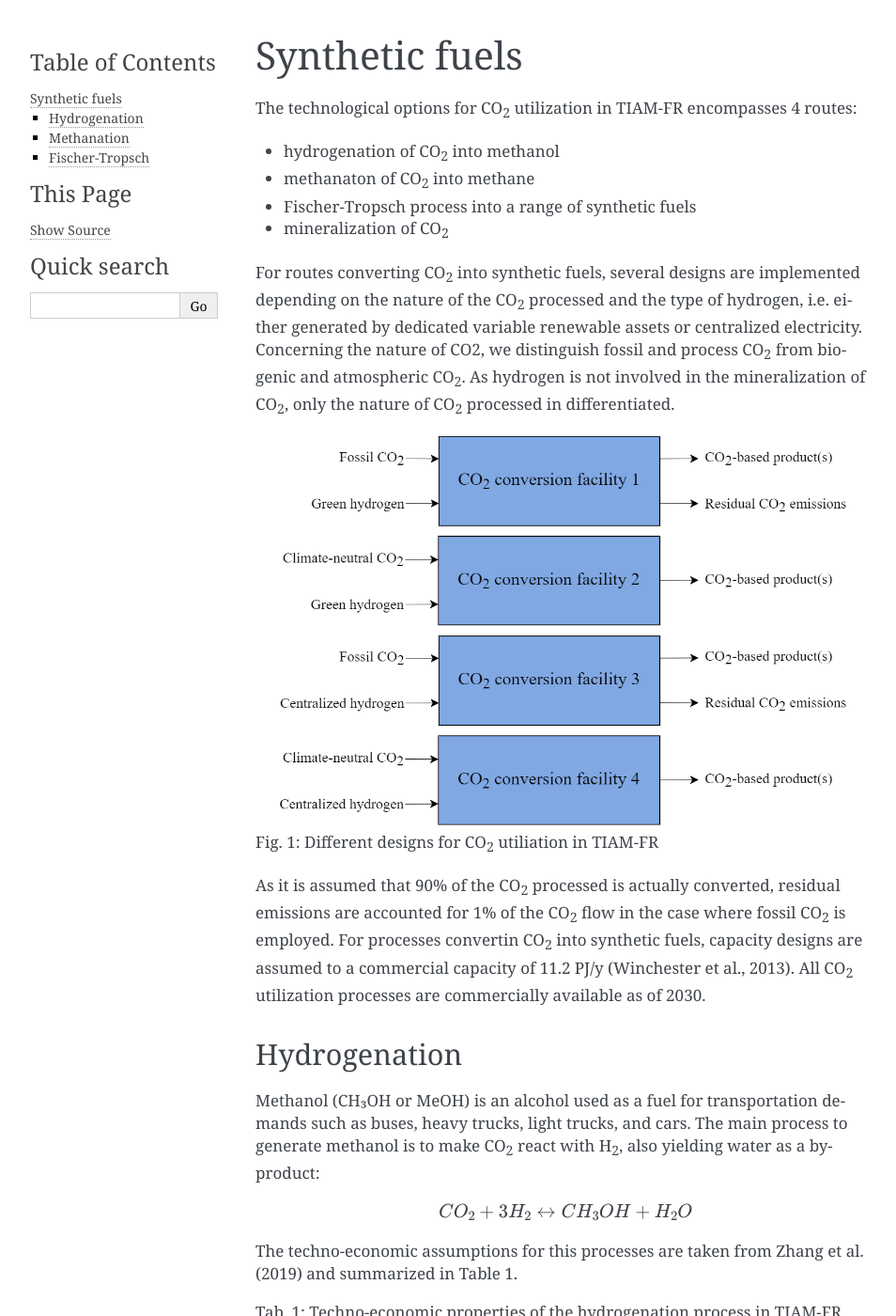
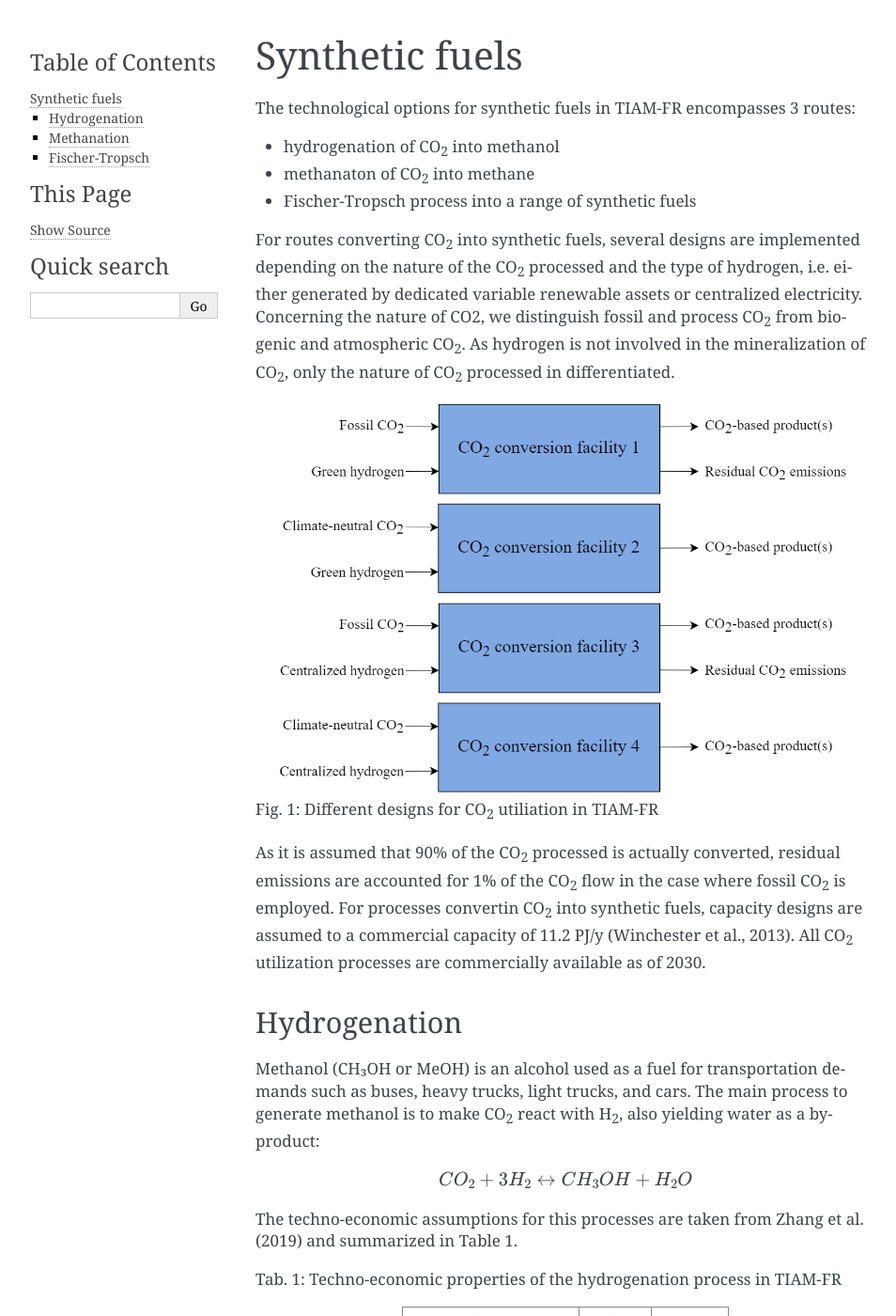
Before and after one commit to LucasDesport/tiam-fr, a Sphinx documentation site: the page built from docs/energy-sectors/supply/synthetic-fuels.md, in a window 1280 px wide and 1400 px high. Shown: the whole window at 94% size, without its empty margins (148-1102 px from the left). Built offline with Sphinx 7.4.7, drawn with Linux system fonts in a browser that asks for light colours; formulas are drawn with MathJax 3; some of the changed text lies outside the part shown.

Commit message:
Update synthetic-fuels.md

```diff
--- a/docs/energy-sectors/supply/synthetic-fuels.md
+++ b/docs/energy-sectors/supply/synthetic-fuels.md
@@ -1,10 +1,9 @@
 # Synthetic fuels
 
-The technological options for CO<sub>2</sub> utilization in TIAM-FR encompasses 4 routes:
+The technological options for synthetic fuels in TIAM-FR encompasses 3 routes:
 + hydrogenation of CO<sub>2</sub> into methanol
 + methanaton of CO<sub>2</sub> into methane
 + Fischer-Tropsch process into a range of synthetic fuels
-+ mineralization of CO<sub>2</sub>
 
 For routes converting CO<sub>2</sub> into synthetic fuels, several designs are implemented depending on the nature of the CO<sub>2</sub> processed and the type of hydrogen, i.e. either generated by dedicated variable renewable assets or centralized electricity. Concerning the nature of CO2, we distinguish fossil and process CO<sub>2</sub> from biogenic and atmospheric CO<sub>2</sub>. As hydrogen is not involved in the mineralization of CO<sub>2</sub>, only the nature of CO<sub>2</sub> processed in differentiated.
 
@@ -18,7 +17,7 @@ As it is assumed that 90% of the CO<sub>2</sub> processed is actually converted,
 Methanol (CH₃OH or MeOH) is an alcohol used as a fuel for transportation demands such as buses, heavy trucks, light trucks, and cars. The main process to generate methanol is to make CO<sub>2</sub> react with H<sub>2</sub>, also yielding water as a by-product:
 
 $$
-CO_2+3H_2↔CH_3 OH+H_2O
+CO_2 + 3H_2 \leftrightarrow CH_3 OH + H_2O
 $$
 
 The techno-economic assumptions for this processes are taken from Zhang et al. (2019) and summarized in Table 1.
@@ -54,8 +53,9 @@ In TIAM-FR, methanol is only modeled as an energy carrier, not as a chemical goo
 
 ## Methanation
 Methanation is a process turning CO<sub>2</sub> and H<sub>2</sub> into synthetic CH<sub>4</sub> through the following reaction:
+
 $$
-CO_2+4H_2↔CH_4 OH+H_2O
+CO_2 + 4H_2 \leftrightarrow CH_4 OH + H_2O
 $$
 
 The synthetic methane can be utilized in end-use processes to substitute for natural gas. The techno-economic properties of methanation processes implemented in TIAM-FR are taken from Chauvy et al. (2021) and summarized in Table 3.
```
